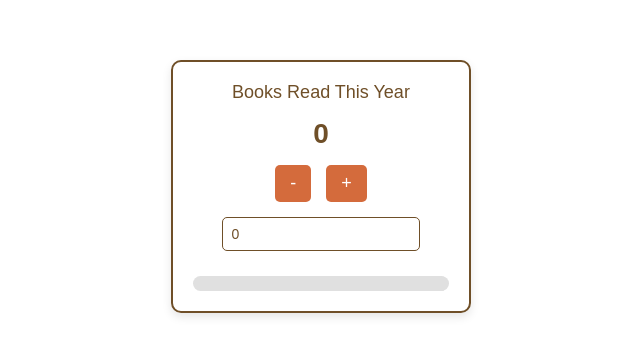
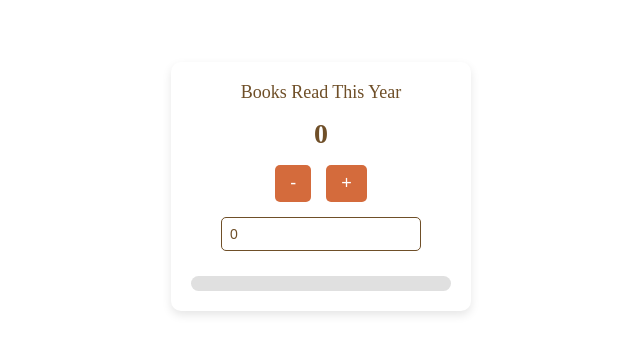
Before and after one commit to brod2240/book-counter-brown, a plain HTML site: page index.html in a window 1280 px wide. Shown: the part 214-570 px from the top of the page, without its empty margins (319-959 px from the left). Drawn offline with Linux system fonts and the light colour scheme.

Commit message:
Update index.html

```diff
--- a/index.html
+++ b/index.html
@@ -6,7 +6,7 @@
     <title>Book Tracker Widget</title>
     <style>
         body {
-            font-family: 'Arial', sans-serif;
+            font-family: 'Times New Roman', serif; /* Changed font to Times New Roman */
             background-color: #fff;
             color: #333;
             margin: 0;
@@ -20,7 +20,6 @@
 
         .tracker-container {
             text-align: center;
-            border: 2px solid #6F4F28; /* Warm Brown border */
             padding: 20px;
             border-radius: 10px;
             box-shadow: 0 4px 10px rgba(0, 0, 0, 0.1);
```
